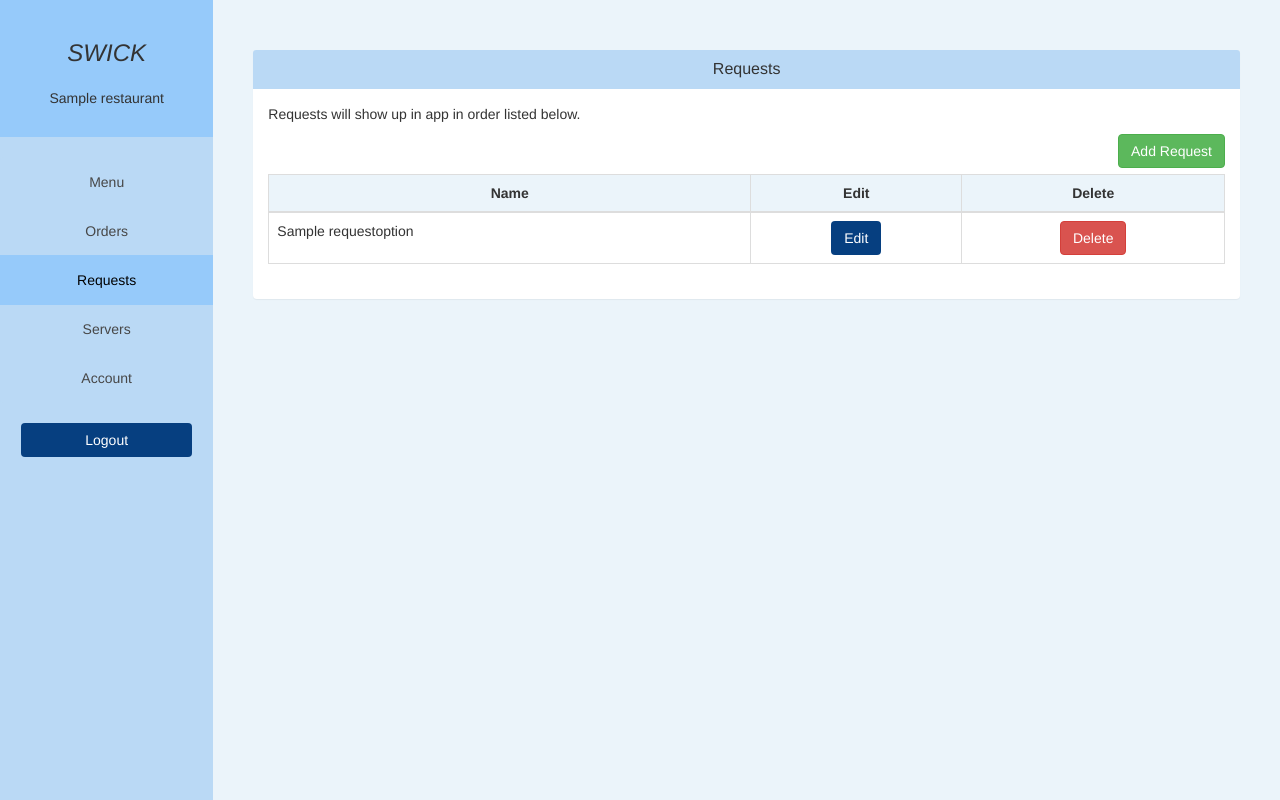
After one commit to swick-app/swick-backend, a Django app: page /restaurant/requests/ in a window 1280 px wide. The commit adds this page. Run offline with Django 3.2, Linux system fonts and the light colour scheme; a user stored in the database is signed in; tables that the repository leaves empty hold one stand-in row (values such as "Sample post"); some libraries are stand-ins or nearby versions.

Commit message:
Issue #17 - Add page and endpoints for requests (#36)

```diff
--- a/requirements.txt
+++ b/requirements.txt
@@ -10,6 +10,7 @@ dj-database-url==0.5.0
 Django==3.0.7
 django-bootstrap3==12.1.0
 django-braces==1.14.0
+django-rest-multiple-models==2.1.3
 django-storages==1.9.1
 djangorestframework==3.11.0
 docutils==0.15.2
--- a/swick/settings.py
+++ b/swick/settings.py
@@ -44,6 +44,7 @@ INSTALLED_APPS = [
     'rest_framework',
     'rest_framework.authtoken',
     'drfpasswordless',
+    'drf_multiple_model',
 ]
 
 MIDDLEWARE = [
--- a/swick/urls.py
+++ b/swick/urls.py
@@ -27,36 +27,39 @@ urlpatterns = [
     path('accounts/refresh_stripe_link/', views.refresh_stripe_link),
 
     ##### RESTAURANT URLS #####
-    # Restaurant home page url
+    # Home
     path('restaurant/', views.restaurant_home, name='restaurant_home'),
-    # Restaurant menu page url
+    # Menu
     path('restaurant/menu/', views.restaurant_menu,
         name='restaurant_menu'),
-    # Restaurant add meal page url
     path('restaurant/menu/add_meal/', views.restaurant_add_meal,
         name='restaurant_add_meal'),
-    # Restaurant edit meal page url
     path('restaurant/menu/edit_meal/<int:meal_id>/', views.restaurant_edit_meal,
         name='restaurant_edit_meal'),
-    # Restaurant orders page url
+    # Orders
     path('restaurant/orders/', views.restaurant_orders,
         name='restaurant_orders'),
-    # Restaurant view order page url
-    path('restaurant/view_order/<int:order_id>/', views.restaurant_view_order,
+    path('restaurant/orders/view/<int:order_id>/', views.restaurant_view_order,
         name='restaurant_view_order'),
-    # Restaurant servers page url
+    # Requests
+    path('restaurant/requests/', views.restaurant_requests,
+        name='restaurant_requests'),
+    path('restaurant/requests/add/', views.restaurant_add_request,
+        name='restaurant_add_request'),
+    path('restaurant/requests/edit/<int:id>', views.restaurant_edit_request,
+        name='restaurant_edit_request'),
+    path('restaurant/requests/delete/<int:id>', views.restaurant_delete_request,
+        name='restaurant_delete_request'),
+    # Servers
     path('restaurant/servers/', views.restaurant_servers,
         name='restaurant_servers'),
-    # Restaurant add server page url
-    path('restaurant/servers/add_server/', views.restaurant_add_server,
+    path('restaurant/servers/add/', views.restaurant_add_server,
         name='restaurant_add_server'),
-    # Restaurant delete server url
     path('restaurant/servers/delete/<int:id>', views.restaurant_delete_server,
         name='restaurant_delete_server'),
-    # Restaurant delete server request url
     path('restaurant/servers/delete_request/<int:id>', views.restaurant_delete_server_request,
         name='restaurant_delete_server_request'),
-    # Restaurant account page url
+    # Account
     path('restaurant/account/', views.restaurant_account,
         name='restaurant_account'),
 
@@ -88,6 +91,8 @@ urlpatterns = [
     path('api/customer/retry_payment/', apis.customer_retry_payment),
     path('api/customer/get_orders/', apis.customer_get_orders),
     path('api/customer/get_order_details/<int:order_id>/', apis.customer_get_order_details),
+    path('api/customer/get_request_options/<int:restaurant_id>/', apis.customer_get_request_options),
+    path('api/customer/make_request/', apis.customer_make_request),
     path('api/customer/get_info/', apis.customer_get_info),
     path('api/customer/setup_card/', apis.customer_setup_card),
     path('api/customer/get_cards/', apis.customer_get_cards),
@@ -99,7 +104,8 @@ urlpatterns = [
     path('api/server/get_order/<int:order_id>/', apis.server_get_order),
     path('api/server/get_order_details/<int:order_id>/', apis.server_get_order_details),
     path('api/server/get_order_items_to_cook/', apis.server_get_order_items_to_cook),
-    path('api/server/get_order_items_to_send/', apis.server_get_order_items_to_send),
+    path('api/server/get_items_to_send/', apis.ServerGetItemsToSend.as_view()),
     path('api/server/update_order_item_status/', apis.server_update_order_item_status),
+    path('api/server/delete_request/', apis.server_delete_request),
     path('api/server/get_info/', apis.server_get_info),
 ]
--- a/swickapp/admin.py
+++ b/swickapp/admin.py
@@ -2,7 +2,7 @@ from django.contrib import admin
 from django.contrib.auth.admin import UserAdmin as DjangoUserAdmin
 from drfpasswordless.models import CallbackToken
 from .models import User, Restaurant, Customer, Server, ServerRequest, Meal, \
-    Customization, Order, OrderItem, OrderItemCustomization
+    Customization, Order, OrderItem, OrderItemCustomization, RequestOption, Request
 
 # Custom user model display on admin dashboard
 @admin.register(User)
@@ -35,3 +35,5 @@ admin.site.register(Customization)
 admin.site.register(Order)
 admin.site.register(OrderItem)
 admin.site.register(OrderItemCustomization)
+admin.site.register(RequestOption)
+admin.site.register(Request)
--- a/swickapp/models.py
+++ b/swickapp/models.py
@@ -222,3 +222,21 @@ class OrderItemCustomization(models.Model):
 
     def __str__(self):
         return str(self.id)
+
+# Request option added by restaurant
+class RequestOption(models.Model):
+    restaurant = models.ForeignKey(Restaurant, on_delete=models.CASCADE)
+    name = models.CharField(max_length=32)
+
+    def __str__(self):
+        return self.name
+
+# Temporary model for request sent by customer
+class Request(models.Model):
+    customer = models.ForeignKey(Customer, on_delete=models.CASCADE)
+    request_option = models.ForeignKey(RequestOption, on_delete=models.CASCADE)
+    request_time = models.DateTimeField(default=timezone.now)
+    table = models.IntegerField()
+
+    def __str__(self):
+        return str(self.id)
--- a/swickapp/templates/restaurant/base.html
+++ b/swickapp/templates/restaurant/base.html
@@ -13,6 +13,7 @@
   <!--- Aliases for navigation bar item active conditional --->
   {% url 'restaurant_menu' as menu_url %}
   {% url 'restaurant_orders' as orders_url %}
+  {% url 'restaurant_requests' as requests_url %}
   {% url 'restaurant_servers' as servers_url %}
   {% url 'restaurant_account' as account_url %}
 
@@ -35,6 +36,9 @@
             <a href="{% url 'restaurant_orders' %}"
               class="list-group-item {% if request.path == orders_url %} active {% endif %}">
               Orders</a>
+              <a href="{% url 'restaurant_requests' %}"
+                class="list-group-item {% if request.path == requests_url %} active {% endif %}">
+                Requests</a>
             <a href="{% url 'restaurant_servers' %}"
               class="list-group-item {% if request.path == servers_url %} active {% endif %}">
               Servers</a>
--- a/swickapp/templates/restaurant/menu.html
+++ b/swickapp/templates/restaurant/menu.html
@@ -1,5 +1,5 @@
 {% extends 'restaurant/base.html' %}
-{% load extra_filters %}
+{% load custom_filters %}
 {% load static %}
 
 {% block content %}
--- /dev/null
+++ b/swickapp/templates/restaurant/requests.html
@@ -0,0 +1,45 @@
+{% extends 'restaurant/base.html' %}
+
+{% block content %}
+<div class="panel">
+  <!--- Order header --->
+  <div class="panel-heading bg-blue">
+    <h4 class="panel-title text-center">Requests</h4>
+  </div>
+
+  <div class="panel-body">
+    <p>Requests will show up in app in order listed below.</p>
+    <!--- Add request button --->
+    <a href="{% url 'restaurant_add_request' %}" class="btn btn-success pull-right">Add Request</a>
+    <br/>
+    <br/>
+
+    <!--- Requests table --->
+    <table class="table table-bordered">
+      <!--- Requests table header --->
+      <thead>
+        <tr class="bg-light-blue">
+          <th class="text-center">Name</th>
+          <th class="text-center">Edit</th>
+          <th class="text-center">Delete</th>
+        </tr>
+      </thead>
+      <!--- Requests table body --->
+      <tbody>
+        {% for request in requests %}
+          <tr>
+              <td>{{ request.name }}</td>
+              <!--- Edit button --->
+              <td class="text-center"><a href="{% url 'restaurant_edit_request' request.id %}"
+                class="btn btn-blue">Edit</a>
+                <!--- Delete button --->
+              <td class="text-center"><a href="{% url 'restaurant_delete_request' request.id %}"
+                class="btn btn-danger">Delete</a>
+              </td>
+          </tr>
+        {% endfor %}
+      </tbody>
+    </table>
+  </div>
+</div>
+{% endblock %}
--- a/swickapp/templates/restaurant/view_order.html
+++ b/swickapp/templates/restaurant/view_order.html
@@ -1,5 +1,5 @@
 {% extends 'restaurant/base.html' %}
-{% load extra_filters %}
+{% load custom_filters %}
 
 {% block content %}
 <div class="panel">
--- a/swickapp/views.py
+++ b/swickapp/views.py
@@ -8,14 +8,15 @@ from django.views.decorators.csrf import csrf_exempt
 from django.core.mail import send_mail
 from django.template.loader import render_to_string
 from django.urls import reverse
-
 from .forms import UserForm, UserUpdateForm, RestaurantForm, ServerRequestForm, \
-    MealForm, CustomizationForm
-from .models import User, Restaurant, Server, ServerRequest, Meal, Customization, Order
+    MealForm, CustomizationForm, RequestForm
+from .models import User, Restaurant, Server, ServerRequest, Meal, Customization, \
+    Order, RequestOption
 import pytz
 import stripe
 import json
 from rest_framework.decorators import api_view
+from operator import itemgetter
 
 # Home page: redirect to restaurant home page
 def home(request):
@@ -58,6 +59,9 @@ def restaurant_sign_up(request):
 
             new_restaurant.save()
 
+            # Create default request options
+            create_default_request_options(new_restaurant)
+
             # redirect to resturant menu if stripe api fails
             redirect_link = restaurant_menu
 
@@ -84,6 +88,12 @@ def restaurant_sign_up(request):
         "user_form": user_form,
         "restaurant_form": restaurant_form,
     })
+
+# Create default request options for a restaurant
+def create_default_request_options(restaurant):
+    default_options = ["Water", "Fork", "Knife", "Spoon", "Napkins", "Help"]
+    for o in default_options:
+        RequestOption.objects.create(restaurant=restaurant, name=o)
 
 # Redirect to refresh stripe link
 @login_required(login_url='/accounts/login/')
@@ -194,6 +204,63 @@ def restaurant_view_order(request, order_id):
 
     return render(request, 'restaurant/view_order.html', {"order": order})
 
+# Restaurant requests page
+@login_required(login_url='/accounts/login/')
+def restaurant_requests(request):
+    requests = RequestOption.objects.filter(restaurant=request.user.restaurant)
+    return render(request, 'restaurant/requests.html', {"requests": requests})
+
+# Restaurant add request page
+@login_required(login_url='/accounts/login/')
+def restaurant_add_request(request):
+    request_form = RequestForm()
+
+    if request.method == "POST":
+        request_form = RequestForm(request.POST)
+
+        if request_form.is_valid():
+            request_object = request_form.save(commit=False)
+            request_object.restaurant = request.user.restaurant
+            request_object.save()
+
+            return redirect(restaurant_requests)
+
+    return render(request, 'restaurant/add_request.html', {
+        "request_form": request_form,
+    })
+
+# Restaurant edit request page
+@login_required(login_url='/accounts/login/')
+def restaurant_edit_request(request, id):
+    request_object = get_object_or_404(RequestOption, id=id)
+    # Checks if request belongs to user's restaurant
+    if request_object.restaurant != request.user.restaurant:
+        raise Http404()
+
+    request_form = RequestForm(instance=request_object)
+
+    # Update request
+    if request.method == "POST":
+        request_form = RequestForm(request.POST, instance=request_object)
+
+        if request_form.is_valid():
+            request_form.save()
+            return redirect(restaurant_requests)
+
+    return render(request, 'restaurant/edit_request.html', {
+        "request_form": request_form,
+        "request_id": id,
+    })
+
+# Restaurant delete request page
+@login_required(login_url='/accounts/login/')
+def restaurant_delete_request(request, id):
+    request_object = get_object_or_404(RequestOption, id=id)
+    if request_object.restaurant != request.user.restaurant:
+        raise Http404()
+    request_object.delete()
+    return redirect(restaurant_requests)
+
 # Restaurant servers page
 @login_required(login_url='/accounts/login/')
 def restaurant_servers(request):
@@ -220,7 +287,7 @@ def restaurant_servers(request):
             new_server["status"] = "Pending"
         new_server["request"] = True
         all_servers.append(new_server)
-    all_servers = sorted(all_servers, key=lambda s: s["name"])
+    all_servers = sorted(all_servers, key=itemgetter("name"))
     return render(request, 'restaurant/servers.html', {"servers": all_servers})
 
 # Restaurant add server page
```
Also changed, not shown: swickapp/apis.py (+122 -21 lines), swickapp/forms.py (+8 -1 lines), swickapp/serializers.py (+19 -2 lines), swickapp/templates/restaurant/add_request.html (added, +23 -0 lines), swickapp/templates/restaurant/edit_request.html (added, +29 -0 lines), swickapp/templatetags/custom_filters.py (added, +15 -0 lines), swickapp/templatetags/extra_filters.py (deleted, +0 -8 lines), swickapp/migrations/0005_request_requestoption.py (added).
